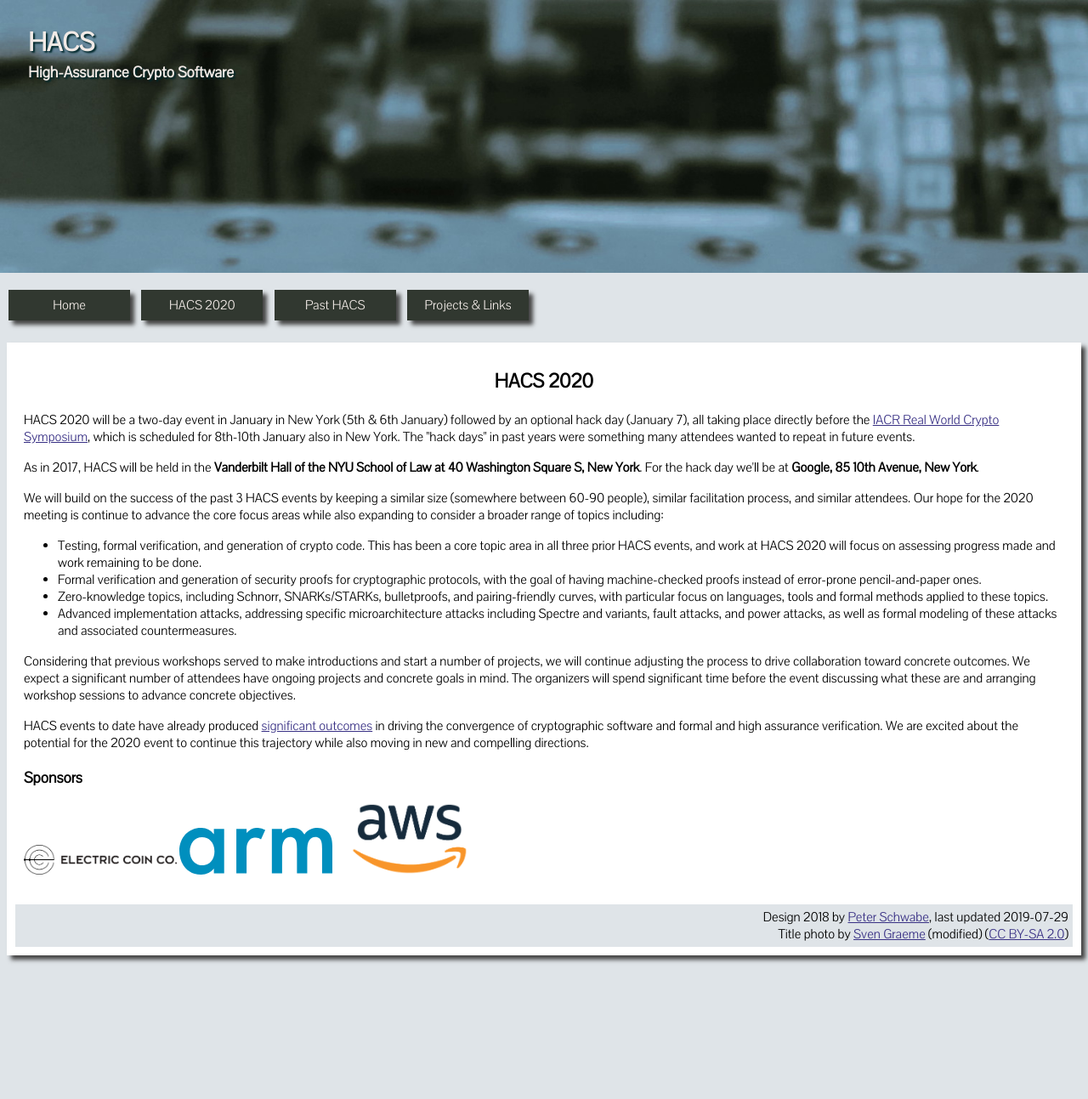
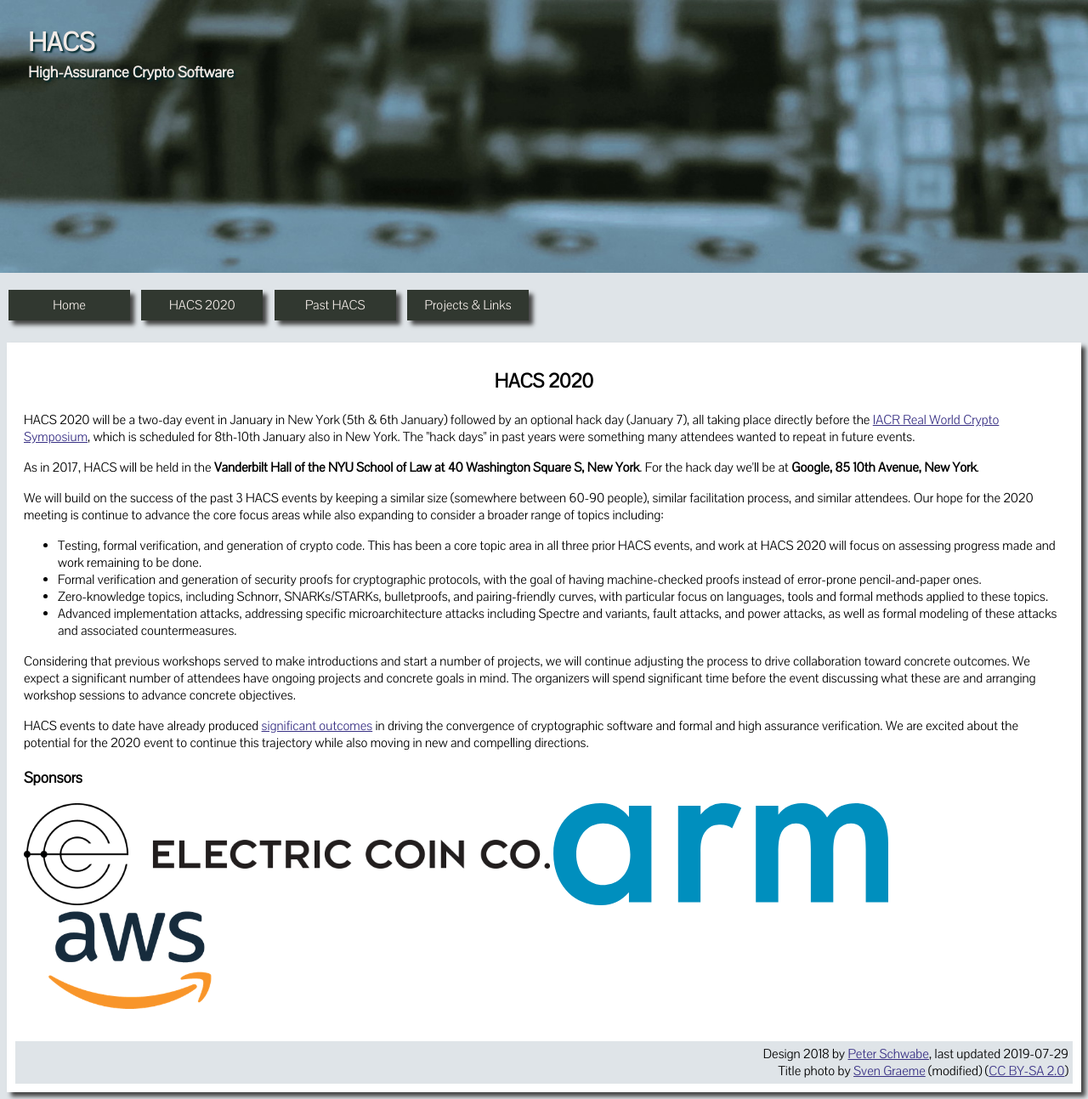
Before and after one commit to HACS-workshop/HACS-workshop.github.io, a Jekyll site: the page built from hacs2020.html, in a window 1280 px wide. Shown: the whole page at 85% size. Built offline with Jekyll 4.4.1, drawn with Linux system fonts in a browser that asks for light colours; before the commit the page ends 1132 px from its top, so only the background shows below that.

Commit message:
Nicer (?) display of logos?

```diff
--- a/hacs2020.html
+++ b/hacs2020.html
@@ -61,6 +61,6 @@ We are excited about the potential for the 2020 event to continue this trajector
 </p>
 
 <h3>Sponsors</h3>
-<img style="max-height:120px;max-width:180px;" src="./src/logos/electriccoin.png" alt="Electric Coin Co."/>
-<img style="max-height:120px;max-width:180px;" src="./src/logos/arm.svg" alt="ARM"/>
-<img style="max-height:120px;max-width:180px;" src="./src/logos/aws.png" alt="AWS"/>
+<img style="max-height:120px;" src="./src/logos/electriccoin.png" alt="Electric Coin Co."/>
+<img style="max-height:120px;" src="./src/logos/arm.svg" alt="ARM"/>
+<img style="max-height:120px;" src="./src/logos/aws.png" alt="AWS"/>
```
